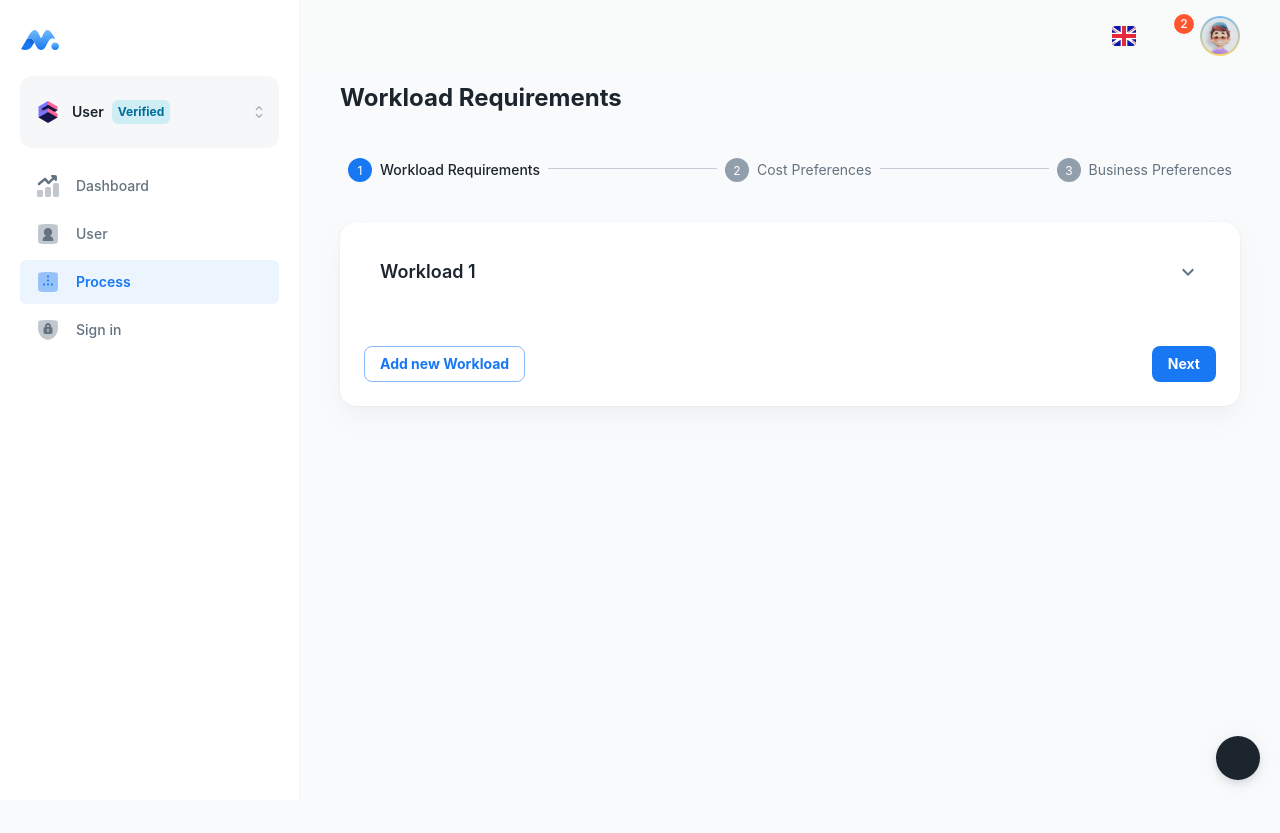
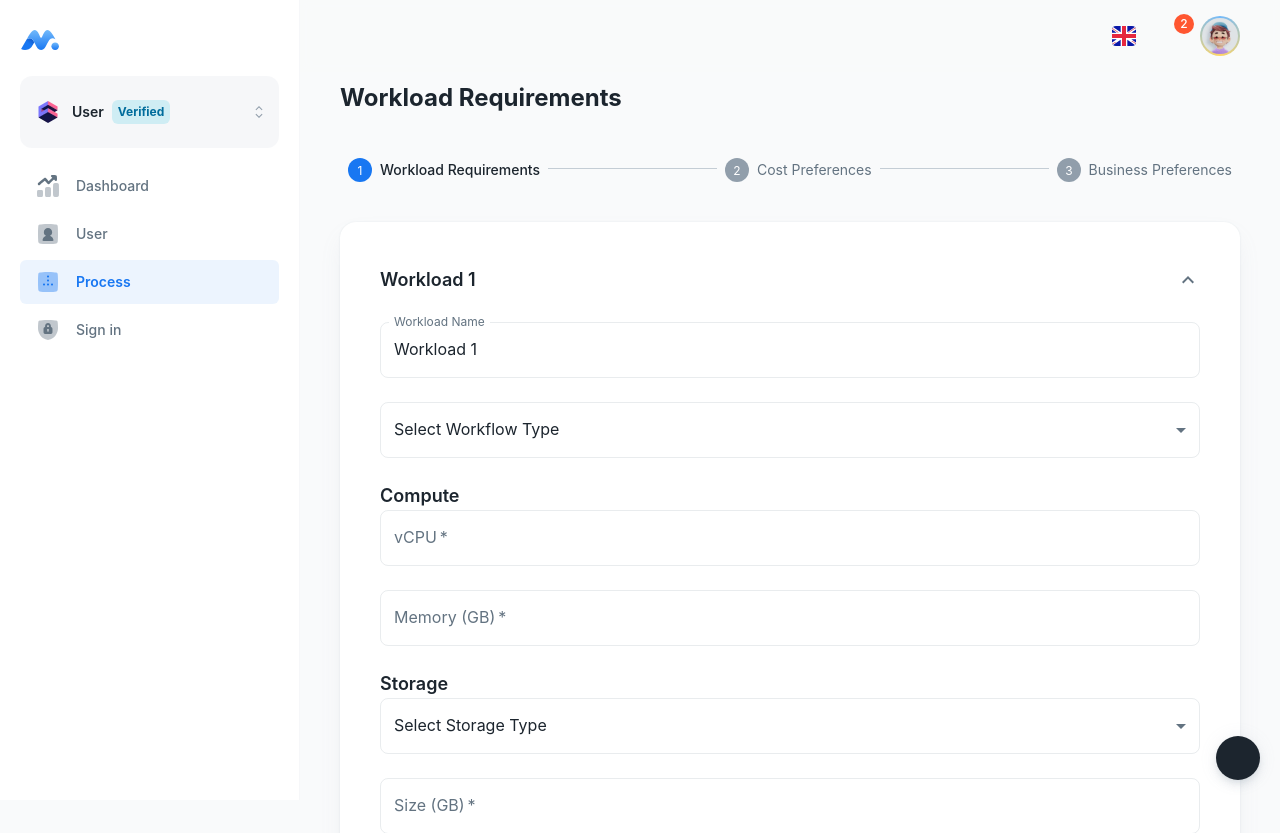
Before and after one commit to hariketsheth/sg-cloud-suggestor, a React (Vite) app: page /process in a window 1280 px wide. Shown: the top 833 px of the page. Before the commit the page ends 800 px from the top, so only its background shows below. Built offline with nearby package versions, Linux system fonts and the light colour scheme; some icons are missing.

Commit message:
feat: Updated the Form

```diff
--- a/src/sections/process/view/process-view.tsx
+++ b/src/sections/process/view/process-view.tsx
@@ -81,6 +81,8 @@ export function ProcessView() {
   const [newRegion, setNewRegion] = useState('');
   const [editIndex, setEditIndex] = useState<number | null>(null);
   const [editRegion, setEditRegion] = useState('');
+  const [expanded, setExpanded] = useState<number | false>(1);
+
   const [workloads, setWorkloads] = useState<Workload[]>([
     {
       id: 1,
@@ -298,6 +300,14 @@ export function ProcessView() {
       )
     );
   };
+
+  const handleWorkloadNameChange = (id: number, event: React.ChangeEvent<HTMLInputElement | HTMLTextAreaElement>) => {
+    const updatedWorkloads = workloads.map((workload) =>
+      workload.id === id ? { ...workload, name: event.target.value } : workload
+    );
+    setWorkloads(updatedWorkloads);
+  };
+
   const handleNext = () => {
     setCurrentStage((prev) => prev + 1);
   };
@@ -314,17 +324,29 @@ export function ProcessView() {
     router.push('/');
   }, [router]);
 
+  const handleAccordionChange = (id: number) => (event: React.SyntheticEvent, isExpanded: boolean) => {
+    setExpanded(isExpanded ? id : false);
+  };
+
   const stages = [
     {
       name: 'Workload Requirements',
       content: (
         <>
           {workloads.map((workload) => (
-            <Accordion key={workload.id} sx={{ mb: 3 }}>
+            <Accordion key={workload.id}           expanded={expanded === workload.id}
+            onChange={handleAccordionChange(workload.id)} sx={{ mb: 3 }}>
               <AccordionSummary expandIcon={<ExpandMoreIcon />}>
                 <Typography variant="h6">{workload.name}</Typography>
               </AccordionSummary>
               <AccordionDetails>
+              <TextField
+              label="Workload Name"
+              value={workload.name}
+              onChange={(e) => handleWorkloadNameChange(workload.id, e)}
+              fullWidth
+              sx={{ mb: 3 }}
+            />
                 <FormControl fullWidth sx={{ mb: 3 }}>
                   <Select
                     name="workflowType"
@@ -772,7 +794,7 @@ export function ProcessView() {
               </FormControl>
               <Grid>
                 <FormControl component="fieldset" sx={{ mb: 3 }}>
-                  <FormLabel component="legend">Resource Tracker</FormLabel>
+                  <FormLabel component="legend">Track Resources</FormLabel>
                   <RadioGroup
                     name="resourceTracker"
                     value={workloads[0].formData.resourceTracker}
```
